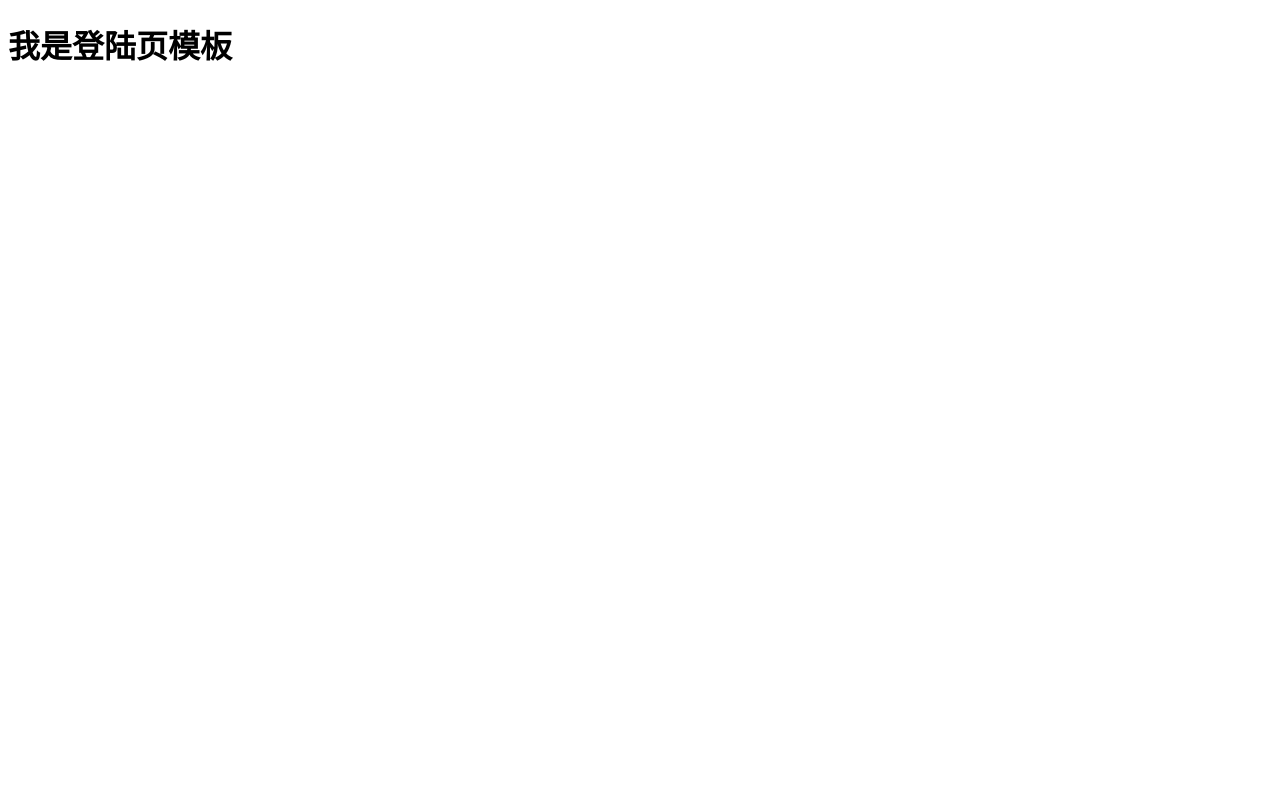
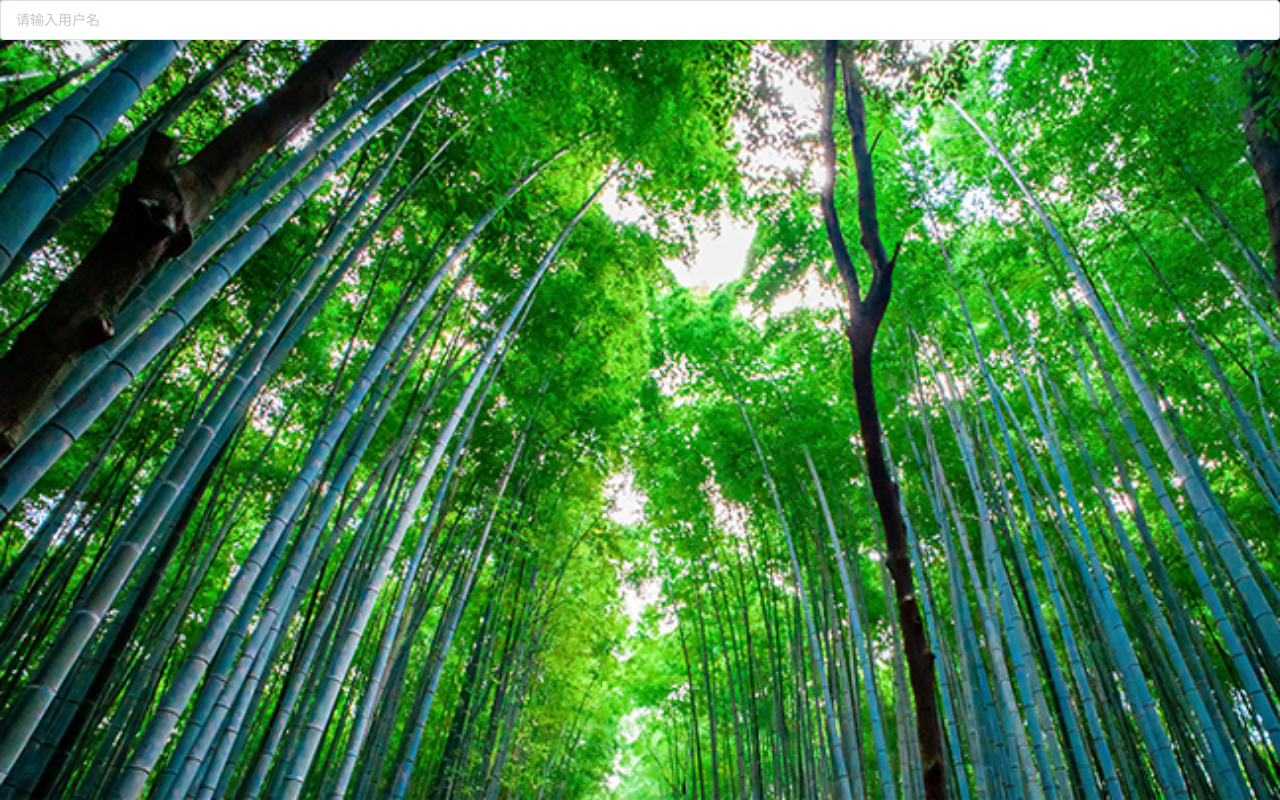
Before and after one commit to nmgwr/wx_pc, a Vue app: page / in a window 1280 px wide. Built offline with nearby package versions, Linux system fonts and the light colour scheme.

Commit message:
登陆组件

```diff
--- a/index.html
+++ b/index.html
@@ -5,7 +5,7 @@
     <meta name="viewport" content="width=device-width,initial-scale=1.0">
     <title>wx_pc</title>
   </head>
-  <body>
+  <body style="margin: 0 0 0 0">
     <div id="app"></div>
     <!-- built files will be auto injected -->
   </body>
--- a/src/components/login/Login.vue
+++ b/src/components/login/Login.vue
@@ -1,6 +1,12 @@
 <template>
   <div>
-    <h1>{{msg}}</h1>
+    <div class="bg">
+      <el-input
+        placeholder="请输入用户名"
+        v-model="loginName"
+        clearable>
+      </el-input>
+    </div>
   </div>
 </template>
 
@@ -9,11 +15,18 @@ export default {
   name: 'Login',
   data () {
     return {
-      msg: '我是登陆页模板'
+      loginName: ''
     }
   }
 }
 </script>
 <style scoped>
-
+.bg{
+  background:url(../../assets/img/login-bg.png);
+  width: 100vw;
+  height: 100vh;
+  background-repeat: no-repeat;
+  background-size: cover;
+  border: none;
+}
 </style>
```
Also changed, not shown: src/assets/img/login-bg.png (added).
